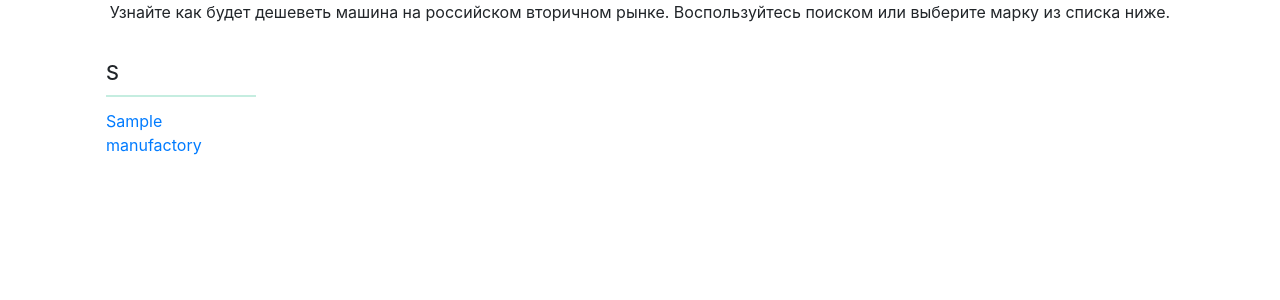
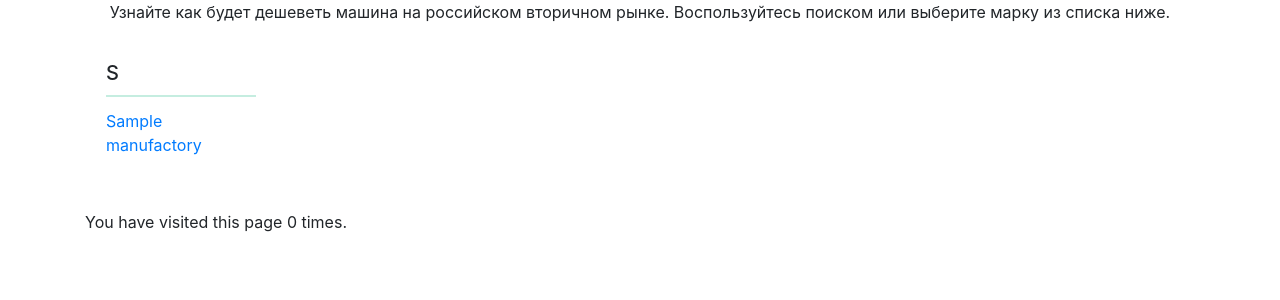
Before and after one commit to stickandstone/automatan, a Django app: page / in a window 1280 px wide. Shown: the part 56-356 px from the top of the page. Run offline with Django 3.2, Linux system fonts and the light colour scheme; tables that the repository leaves empty hold one stand-in row (values such as "Sample post"); some libraries are stand-ins or nearby versions.

Commit message:
Issue #20

```diff
--- a/automatan/front/templates/front/index.html
+++ b/automatan/front/templates/front/index.html
@@ -27,4 +27,6 @@
     </div>
     {% endfor %}
   </div>
+
+  <p>You have visited this page {{ num_visits }}{% if num_visits == 1 %} time{% else %} times{% endif %}.</p>
   {% endblock content %}
--- a/automatan/front/views.py
+++ b/automatan/front/views.py
@@ -11,6 +11,11 @@ import json
 
 
 def index(request):
+
+    # Number of visits to this view, as counted in the session variable.
+    num_visits=request.session.get('num_visits', 0)
+    request.session['num_visits'] = num_visits+1
+
     brands_list = list(models.Manufactories.objects.all())
     brands = []
     check_letter = []
@@ -43,7 +48,8 @@ def index(request):
 
     context = {
         'brands': super_list,
-        'iter_list': check_letter
+        'iter_list': check_letter,
+        'num_visits':num_visits
     }
 
     return render(request, 'front/index.html', context)
```
Also changed, not shown: 1 other file.
